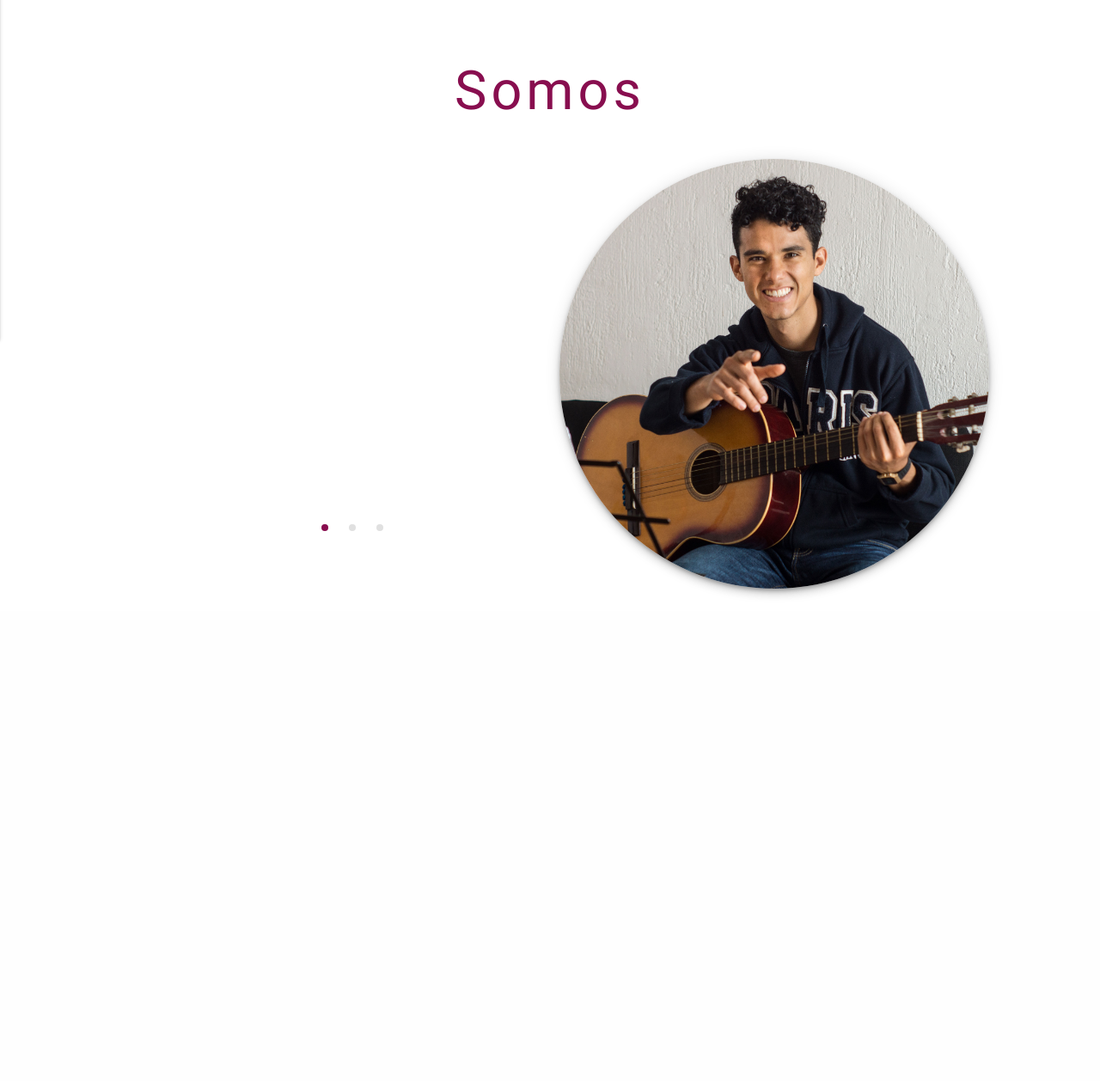
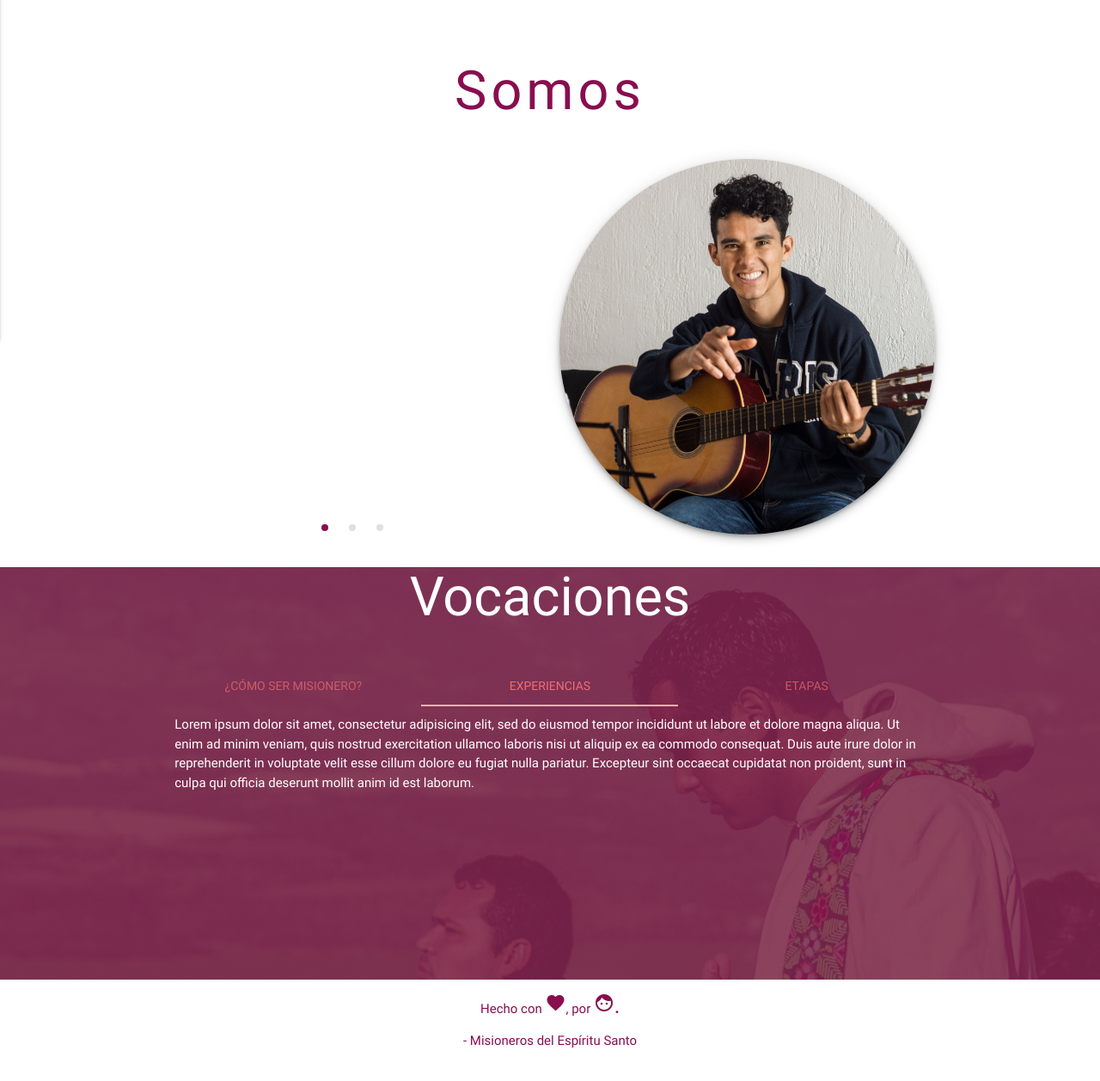
Before and after one commit to marioalvazquez/msps, a PHP site: page / in a window 1280 px wide. Shown: the part 465-1723 px from the top of the page at 86% size. Before the commit the page ends 1159 px from the top, so only its background shows below. Run offline with PHP 8.4, Linux system fonts and the light colour scheme.

Commit message:
added vocations section, images and styles for it

```diff
--- a/dist/css/index.css
+++ b/dist/css/index.css
@@ -1 +1 @@
-.h1{font-weight:400;letter-spacing:5px}.indicator-item{height:8px!important;width:8px!important}.indicator-item.active{background-color:#880e4f!important}.us .slider.slides{background:#fff!important;color:#000!important}
+.h1{font-weight:400;letter-spacing:5px}.indicator-item{height:8px!important;width:8px!important}.indicator-item.active{background-color:#880e4f!important}.us .slider.slides{background:#fff!important;color:#000!important}#vocations{background:url(/dist/img/vocations.jpg);background-size:cover;background-repeat:no-repeat;background-position:50%;min-height:480px}#vocations .tabs{background:0 0;padding-bottom:10px;margin-bottom:10px}
--- a/index.html
+++ b/index.html
@@ -67,7 +67,40 @@
         </div>
       </div>
       <div class="col s12 m6 center-align">
-        <img src="/dist/img/us.jpg" alt="Happiness" style="max-width:500px" class="circle responsive-img z-depth-3">
+        <img src="/dist/img/us.jpg" alt="Happiness" class="circle responsive-img z-depth-3">
+      </div>
+    </div>
+  </div>
+  <div class="had-container pink darken-4" id="vocations">
+    <div class="container">
+      <div class="row">
+        <h1 class="center-align white-text text-accent-2">Vocaciones</h1>
+      </div>
+      <div class="row">
+        <div class="col s12">
+          <ul id="tabs-swipe-demo" class="tabs">
+    <li class="tab col s4"><a href="#test-swipe-1">¿Cómo ser Misionero?</a></li>
+    <li class="tab col s4"><a class="active" href="#test-swipe-2">Experiencias</a></li>
+    <li class="tab col s4"><a href="#test-swipe-3">Etapas</a></li>
+  </ul>
+  <div id="test-swipe-1" class="col s12 white-text text-accent-2">
+    Lorem ipsum dolor sit amet, consectetur adipisicing elit. Reiciendis natus voluptas enim aspernatur, tenetur ullam deleniti est, dolorum eius maiores nostrum nisi rem. Nesciunt possimus, eligendi aut eius? Odit, adipisci!
+  </div>
+  <div id="test-swipe-2" class="col s12 white-text text-accent-2">
+    Lorem ipsum dolor sit amet, consectetur adipisicing elit, sed do eiusmod tempor incididunt ut labore et dolore magna aliqua. Ut enim ad minim veniam, quis nostrud exercitation ullamco laboris nisi ut aliquip ex ea commodo consequat. Duis aute irure dolor in reprehenderit in voluptate velit esse cillum dolore eu fugiat nulla pariatur. Excepteur sint occaecat cupidatat non proident, sunt in culpa qui officia deserunt mollit anim id est laborum.
+  </div>
+  <div id="test-swipe-3" class="col s12 white-text text-accent-2">
+    Lorem ipsum dolor sit amet, consectetur adipisicing elit. Earum iusto modi a eius qui dolore reprehenderit similique possimus nobis nisi sint animi, nesciunt eligendi sequi cumque optio et inventore perspiciatis.
+  </div>
+        </div>
+      </div>
+    </div>
+  </div>
+  <div class="container" id="footer">
+    <div class="row">
+      <div class="col s12 center-align pink-text text-darken-4">
+        <p>Hecho con <i class="material-icons">favorite</i>, por <i class="material-icons">face.</i></p>
+        <p>- Misioneros del Espíritu Santo</p>
       </div>
     </div>
   </div>
--- a/src/sass/index.scss
+++ b/src/sass/index.scss
@@ -35,4 +35,18 @@ $bp-xl: 1280px;
 }
 }
 
+
+//vocations
+#vocations{
+  background: url('/dist/img/vocations.jpg');
+  background-size: cover;
+  background-repeat: no-repeat;
+  background-position: 50%;
+  min-height: 480px;
+  .tabs{
+    background: none;
+    padding-bottom: 10px;
+    margin-bottom: 10px;
+  }
+}
 //Footer
```
Also changed, not shown: build/css/index.css (+11 -0 lines), dist/img/vocations.jpg (added), src/img/msps.jpg (added), src/img/vocations.jpg (added).
